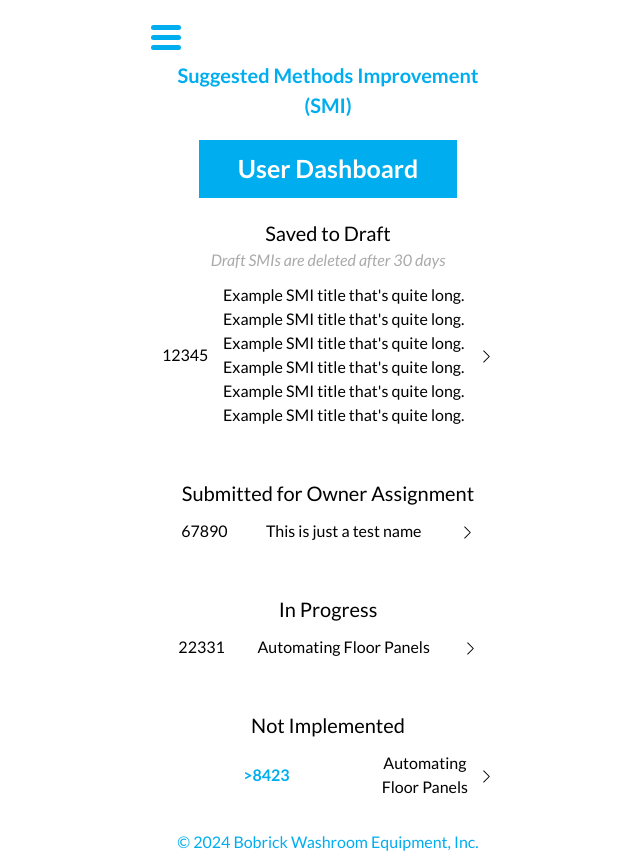
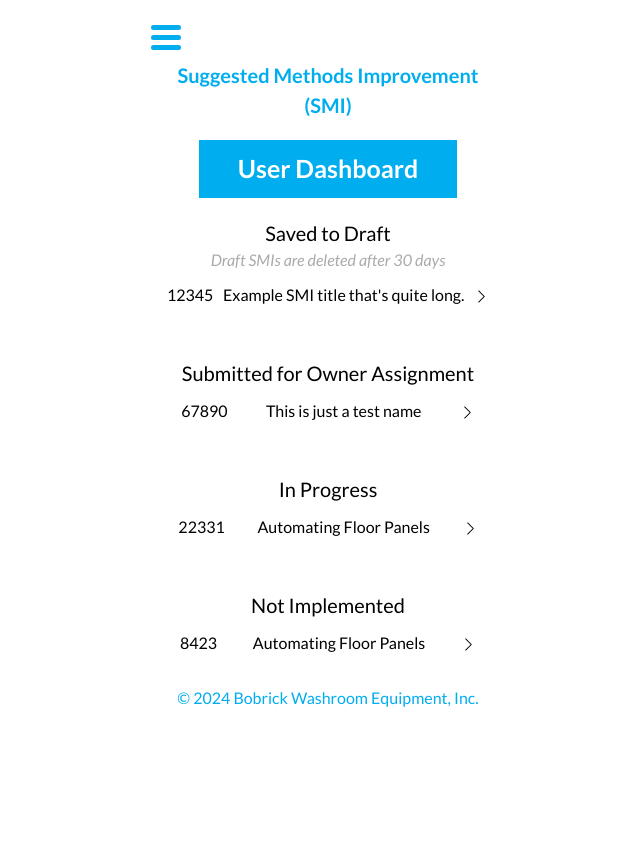
Before and after one commit to jpbrla/Smi, a React (Create React App) app: page /dashboard in a window 1280 px wide. Shown: the whole page, without its empty margins (312-952 px from the left). After the commit the page ends 800 px from the top, so only its background shows below. Built offline with nearby package versions, Linux system fonts and the light colour scheme.

Commit message:
fix dashboard title

```diff
--- a/src/pages/user_dashboard/index.js
+++ b/src/pages/user_dashboard/index.js
@@ -15,7 +15,7 @@ const UserDashboardPage = () => {
                     <p className="w-100 text-center fs-16 fc-grey f-regular-italic">Draft SMIs are deleted after 30 days</p>
                     <button className="d-flex justify-content-around align-items-center border-none bg-white mt-10" onClick={() => window.location.href = "/statusreport"}>
                         <span>12345</span>
-                        <span>Example SMI title that's quite long. Example SMI title that's quite long. Example SMI title that's quite long. Example SMI title that's quite long. Example SMI title that's quite long. Example SMI title that's quite long. </span>
+                        <span>Example SMI title that's quite long.</span>
                         <span><ChevronRight size={15} /></span>
                     </button>
                 </div>
@@ -44,7 +44,7 @@ const UserDashboardPage = () => {
                 <div className="d-flex flex-column">
                     <p className="w-100 text-center fs-20 fc-black">Not Implemented</p>
                     <button className="d-flex justify-content-around align-items-center border-none bg-white mt-10" onClick={() => window.location.href = "/statusreport"}>
-                        <span className="w-100 fs-10 fc-primary f-bold text-center">>8423</span>
+                        <span>8423</span>
                         <span>Automating Floor Panels</span>
                         <span><ChevronRight size={15} /></span>
                     </button>
```
